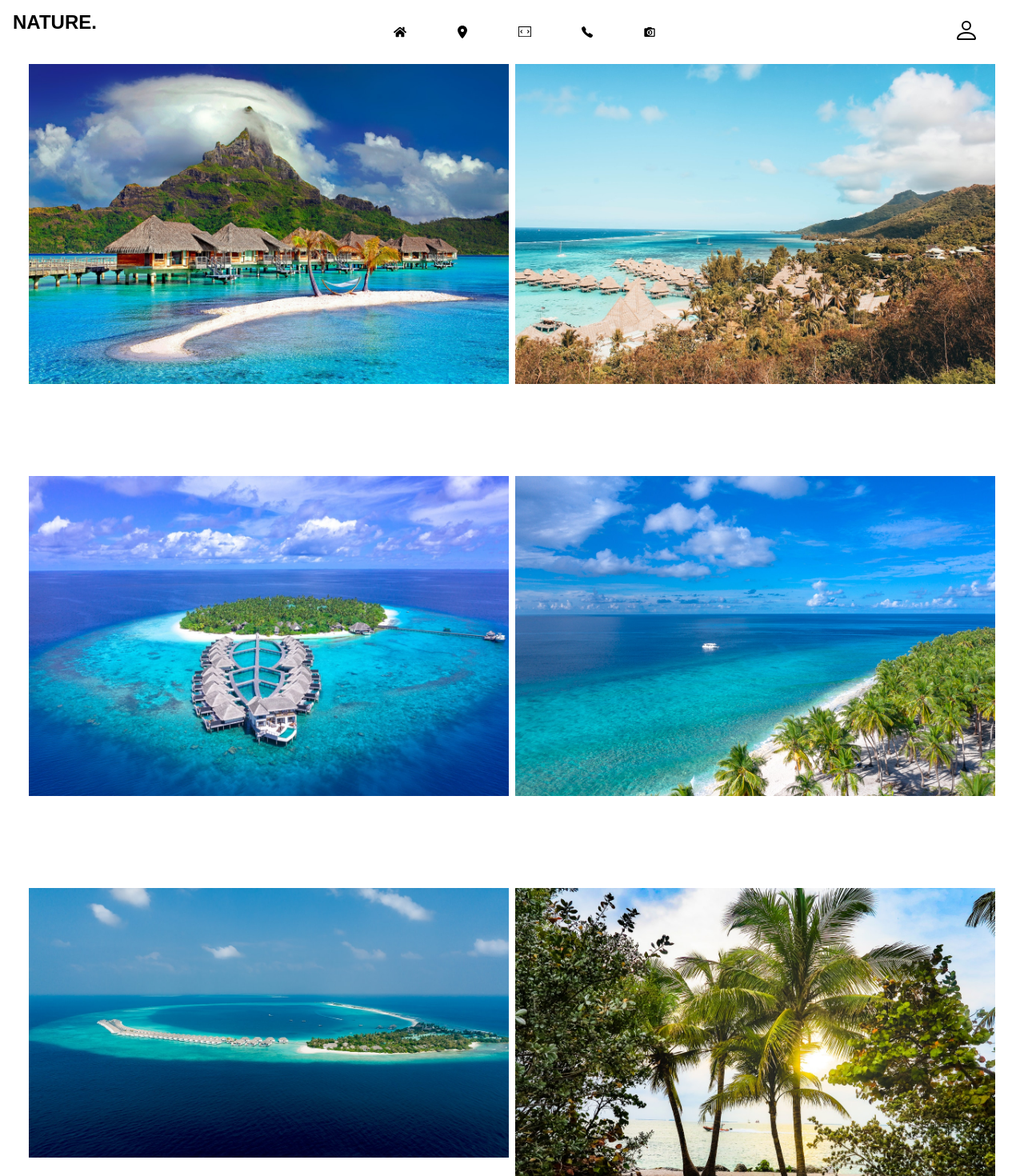
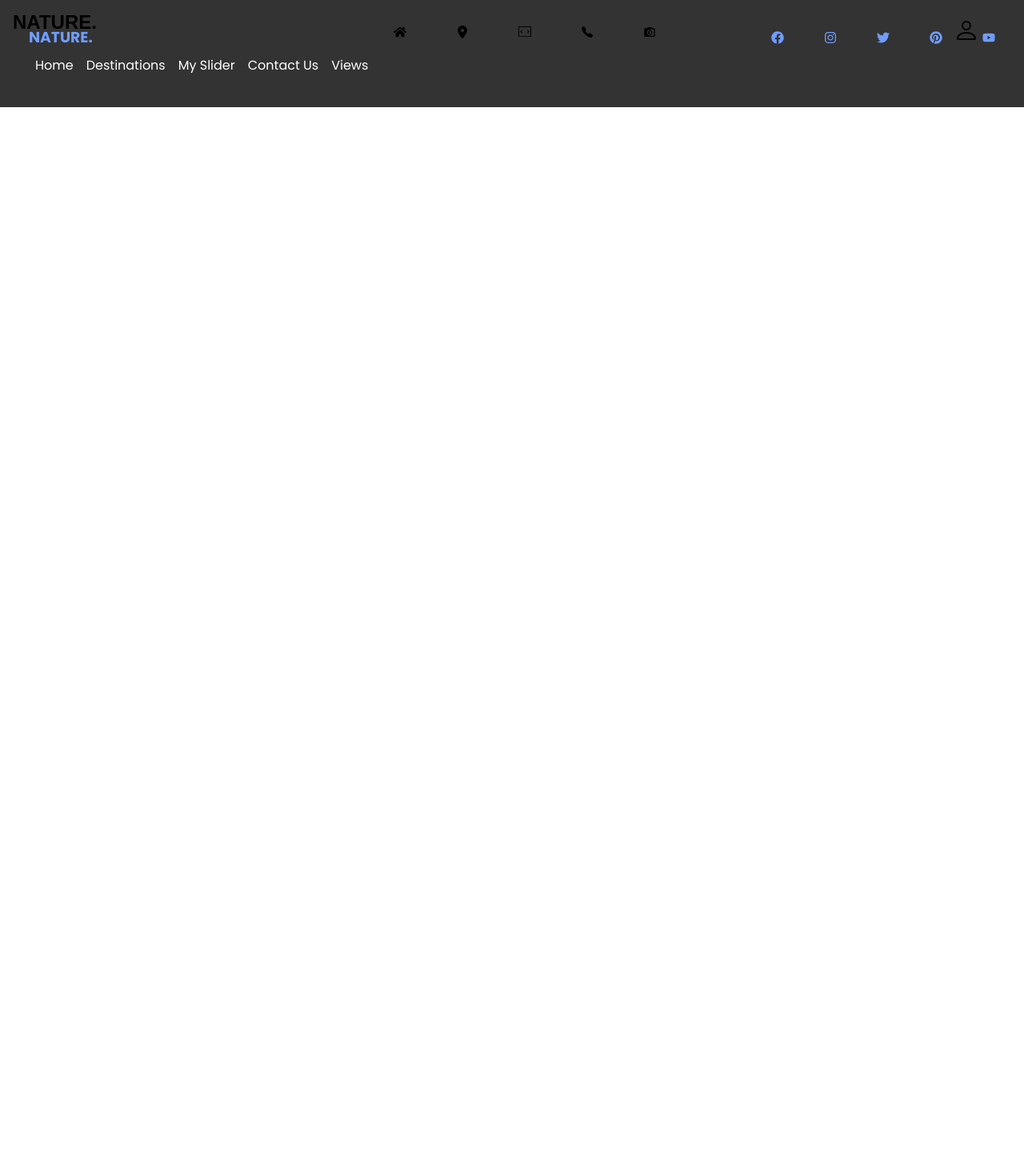
Before and after one commit to Festee/Projekti-web-mm, a React (Create React App) app: page /selects in a window 1280 px wide. Shown: the top 1470 px of the page at 80% size. After the commit the page ends 800 px from the top, so only its background shows below. Built offline with nearby package versions, Linux system fonts and the light colour scheme; a web font is replaced by a local one.

Commit message:
Getting ready to work with pixi.js

```diff
--- a/package.json
+++ b/package.json
@@ -3,9 +3,11 @@
   "version": "0.1.0",
   "private": true,
   "dependencies": {
+    "@pixi/react": "^7.1.2",
     "@testing-library/jest-dom": "^5.17.0",
     "@testing-library/react": "^13.4.0",
     "@testing-library/user-event": "^13.5.0",
+    "pixi.js": "^8.1.5",
     "react": "^18.3.1",
     "react-dom": "^18.3.1",
     "react-helmet": "^6.1.0",
--- a/src/components/Selectsimg/SelectsImg.js
+++ /dev/null
@@ -1,17 +0,0 @@
-import React from 'react'
-import './SelectsImgStyles.css'
-
-
-
-function SelectsImg({bgImg,text}) {
-  return (
-    <div className='selects-location'>
-        <img src={bgImg} alt='/'/>
-        <div className="overlay">
-            <p>{text}</p>
-        </div>
-    </div>
-  )
-}
-
-export default SelectsImg
--- a/src/components/Selectsimg/SelectsImgStyles.css
+++ /dev/null
@@ -1,31 +0,0 @@
-.selects img{
-    height: 100%;
-    width: 100%;
-
-}
-
-.selects-location{
-    position: relative;
-    margin-top: 80px;
-    margin-bottom: 20px;
-}
-
-
-
-.selects-location .overlay{
-    top: 0;
-    left: 0;
-    width: 100%;
-    height: 100%;
-    position: absolute;
-    background-color: rgba(0, 0, 0,0.3);
-}
-
-.selects-location p{
-    position: absolute;
-    bottom: 1rem;
-    left: 1rem;
-    color: #fff;
-    font-size: 2rem;
-    font-weight: 500;
-}
--- a/src/components/selects/Selects.js
+++ b/src/components/selects/Selects.js
@@ -1,33 +1,13 @@
 import React from 'react'
 import './SelectStyles.css'
 
-import BoraBora from '../../assets/borabora.jpg'
-import BoraBora2 from '../../assets/borabora2.jpg'
-import Maldives from '../../assets/maldives.jpg'
-import Maldives2 from '../../assets/maldives2.jpg'
-import KeyWest from '../../assets/keywest.jpg'
-import Maldives3 from '../../assets/maldives3.jpg'
-
-import SelectsImg from '../Selectsimg/SelectsImg'
-
-import audioFile from '../../assets/birds-19624.mp3';
 
 
 
 function Selects() {
   return (
     <div name='views' className='selects'>
-        <div className="container">
-            <SelectsImg bgImg={BoraBora} text='BoraBora' />
-            <SelectsImg bgImg={BoraBora2} text='Emerlad Bay' />
-            <SelectsImg bgImg={Maldives} text='Maldives' />
-            <SelectsImg bgImg={Maldives2} text='Grenada' />
-            <SelectsImg bgImg={Maldives3} text='Barbados' />
-            <SelectsImg bgImg={KeyWest} text='Key West' />
-        </div>
-        <audio autoPlay loop muted={true}>
-                <source src={audioFile} type="audio/mp3" />
-        </audio>
+
     </div>
   )
 }
```
Also changed, not shown: src/index.js (+4 -4 lines), src/wizard.jpg (added), 1 other file (tests, documents, lock files or other folders).
